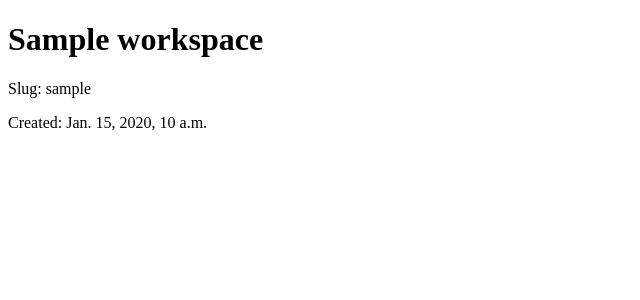
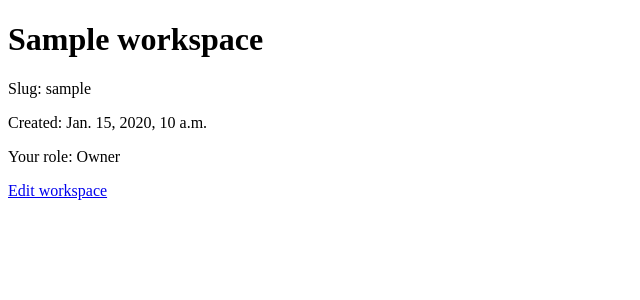
Before and after one commit to Eugene-Plitka/django-issue-tracker, a Django app: a page that uses workspaces/templates/workspaces/workspace_detail.html in a window 1280 px wide. Shown: the part 47-347 px from the top of the page, without its empty margins (0-640 px from the left). Run offline with Django 5.2, Linux system fonts and the light colour scheme; a user stored in the database is signed in; tables that the repository leaves empty hold one stand-in row (values such as "Sample post").

Commit message:
Add owner-only workspace editing

```diff
--- a/workspaces/templates/workspaces/workspace_detail.html
+++ b/workspaces/templates/workspaces/workspace_detail.html
@@ -7,4 +7,12 @@
 
     <p>Slug: {{ workspace.slug }}</p>
     <p>Created: {{ workspace.created_at }}</p>
+    <p>Your role: {{ membership.get_role_display }}</p>
+    {% if membership.role == "owner" %}
+        <p>
+            <a href="{% url 'workspaces:update' workspace.slug %}">
+                Edit workspace
+            </a>
+        </p>
+    {% endif %}
 {% endblock %}
--- a/workspaces/urls.py
+++ b/workspaces/urls.py
@@ -8,5 +8,6 @@ app_name = "workspaces"
 urlpatterns = [
     path("", views.workspace_list, name="list"),
     path("create/", views.workspace_create, name="create"),
+    path("<slug:slug>/edit/", views.workspace_update, name="update"),
     path("<slug:slug>/", views.workspace_detail, name="detail"),
 ]
--- a/workspaces/views.py
+++ b/workspaces/views.py
@@ -1,4 +1,5 @@
 from django.contrib.auth.decorators import login_required
+from django.core.exceptions import PermissionDenied
 from django.db import transaction
 from django.shortcuts import get_object_or_404, redirect, render
 
@@ -25,10 +26,15 @@ def workspace_detail(request, slug):
         memberships__user=request.user,
     )
 
+    membership = workspace.memberships.get(user=request.user)
+
     return render(
         request,
         "workspaces/workspace_detail.html",
-        {"workspace": workspace},
+        {
+            "workspace": workspace,
+            "membership": membership,
+        },
     )
 
 
@@ -59,3 +65,39 @@ def workspace_create(request):
         "workspaces/workspace_form.html",
         {"form": form},
     )
+
+
+@login_required
+def workspace_update(request, slug):
+    workspace = get_object_or_404(
+        Workspace,
+        slug=slug,
+        memberships__user=request.user,
+    )
+
+    membership = workspace.memberships.get(user=request.user)
+
+    if membership.role != WorkspaceMembership.Role.OWNER:
+        raise PermissionDenied
+
+    if request.method == "POST":
+        form = WorkspaceForm(request.POST, instance=workspace)
+
+        if form.is_valid():
+            workspace = form.save()
+
+            return redirect(
+                "workspaces:detail",
+                slug=workspace.slug,
+            )
+    else:
+        form = WorkspaceForm(instance=workspace)
+
+    return render(
+        request,
+        "workspaces/workspace_form.html",
+        {
+            "form": form,
+            "workspace": workspace,
+        },
+    )
```
Also changed, not shown: workspaces/templates/workspaces/workspace_form.html (+19 -4 lines).
